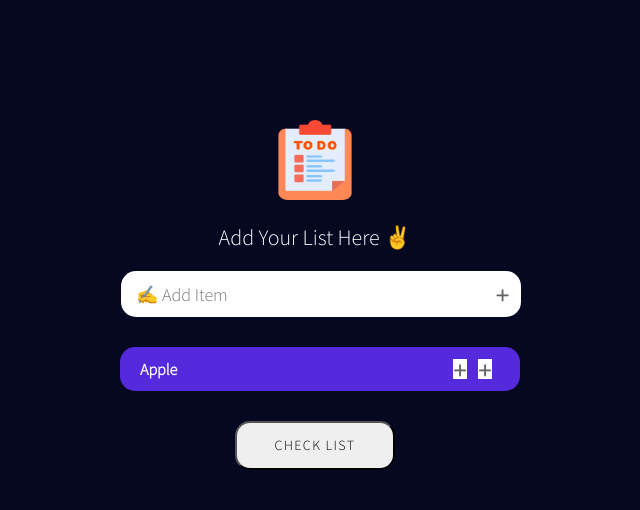
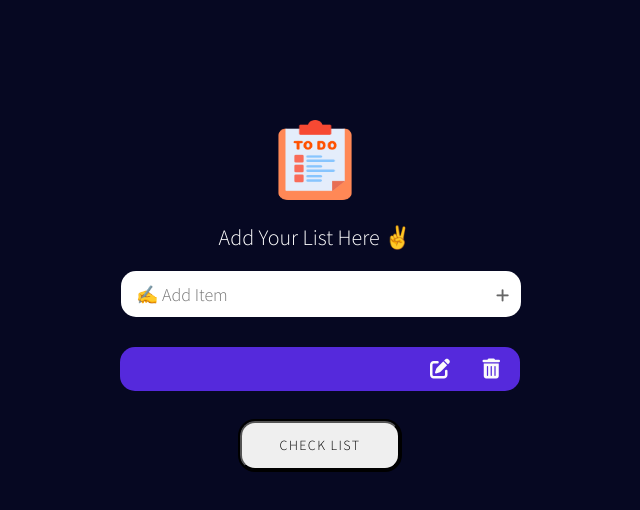
Before and after one commit to mgitdeep/Project-TODO-list, a React (Create React App) app: page / in a window 1280 px wide. Shown: the top 510 px of the page, without its empty margins (325-965 px from the left). Built offline with nearby package versions, Linux system fonts and the light colour scheme.

Commit message:
Can add a single item in the TODO list
Read the comments to know what are the possibilities that we've tried!

```diff
--- a/src/components/Todo.jsx
+++ b/src/components/Todo.jsx
@@ -1,6 +1,36 @@
+import { useState } from "react";
 import "../styles/Todo.css";
 
 const Todo = () => {
+
+  const [userInput, setUserInput] = useState('')
+  // const [item1, setitem1] = useState('')         // It can be used to add items one by one - write, click + - repeat
+  const [item1, setitem1] = useState([])
+
+  const handleOnchange = (e) => {
+    // console.log('user input')
+    setUserInput(e.target.value)
+    // console.log(text)
+  }
+  // let i1
+  // const addItem = () => {
+  //   console.log('item added')              Horrible code - never work! - the 1st attempt
+  //   i1 = setitem1(item1)
+  // }
+
+  const addItem = () => {
+    if (!userInput) {
+      alert('Please add an item!')
+    } else {
+      // setitem1(userInput)
+      // setitem1(...item1, userInput)      Square bracs required to hold the previous data
+      setitem1([...item1, userInput])
+    }
+    // setitem1(userInput)                  It'll also work but you can't show the alert
+  }
+
+
+
   return (
 
     <>
@@ -11,18 +41,23 @@ const Todo = () => {
                 <figcaption>Add your list here ✌</figcaption>
             </figure>
             <div className="addItems">
-                <input type="text" placeholder="✍ Add Item" />
+                <input
+                type="text"
+                placeholder="✍ Add Item"
+                value={userInput}
+                onChange={handleOnchange}
+                />
 
-                <i className="fa fa-plus add-btn"></i>
+                <i className="fa fa-plus" onClick={addItem}></i>
             </div>
 
             {/* Show our items here */}
             <div className="showItems">
               <div className="eachItem">
-                  <h3>Apple</h3>
+                  <h3>{item1}</h3>
                   <div className="todo-btn">
-                  <i className="fa fa-plus add-btn"></i>
-                  <i className="fa fa-plus add-btn"></i>
+                  <i className="fa fa-edit"></i>
+                  <i className="fa fa-trash-alt"></i>
                   </div>
               </div>
             </div>
--- a/src/styles/Todo.css
+++ b/src/styles/Todo.css
@@ -78,9 +78,9 @@ input:focus {
 /* Click Here: https://www.youtube.com/thapatechnical  */
 
 .todo-btn {
-  width: 5rem;
+  width: 4.5rem;
   display: flex;
-  justify-content: space-around;
+  justify-content: space-between;
 }
 
 .fa {
@@ -88,7 +88,7 @@ input:focus {
   cursor: pointer;
   pointer-events: auto;
   z-index: 10;
-  background-color: #fff;
+  /* background-color: #fff; */
   background-image: none;
   color: #666;
   -webkit-transition: color 0.15s linear;
@@ -112,6 +112,7 @@ input:focus {
 .eachItem {
   background: #fff;
   padding: 1.2rem 1rem;
+  padding-right: 2rem;
   border-radius: 1.5rem;
   margin-bottom: 0.7rem;
   margin-left: 1rem;
@@ -151,7 +152,7 @@ input:focus {
 }
 
 .fa-edit {
-  margin-left: -3.5rem;
+  /* margin-left: -3.5rem; */
 }
 
 /*  Please Subscribe to ThapaTechnical Youtube Channel
@@ -181,6 +182,7 @@ input:focus {
   text-transform: uppercase;
   width: 100%;
   border-radius: 1.5rem;
+  margin-left: 1rem;
 }
 .btn:hover {
   text-decoration: none;
@@ -190,7 +192,7 @@ input:focus {
   --uismLinkDisplay: var(--smLinkDisplay, inline-flex);
   display: var(--uismLinkDisplay);
   color: #000;
-  /* outline: solid 2px #000; */
+  outline: solid 2px #000;
   position: relative;
   transition-duration: 0.4s;
   overflow: hidden;
```
